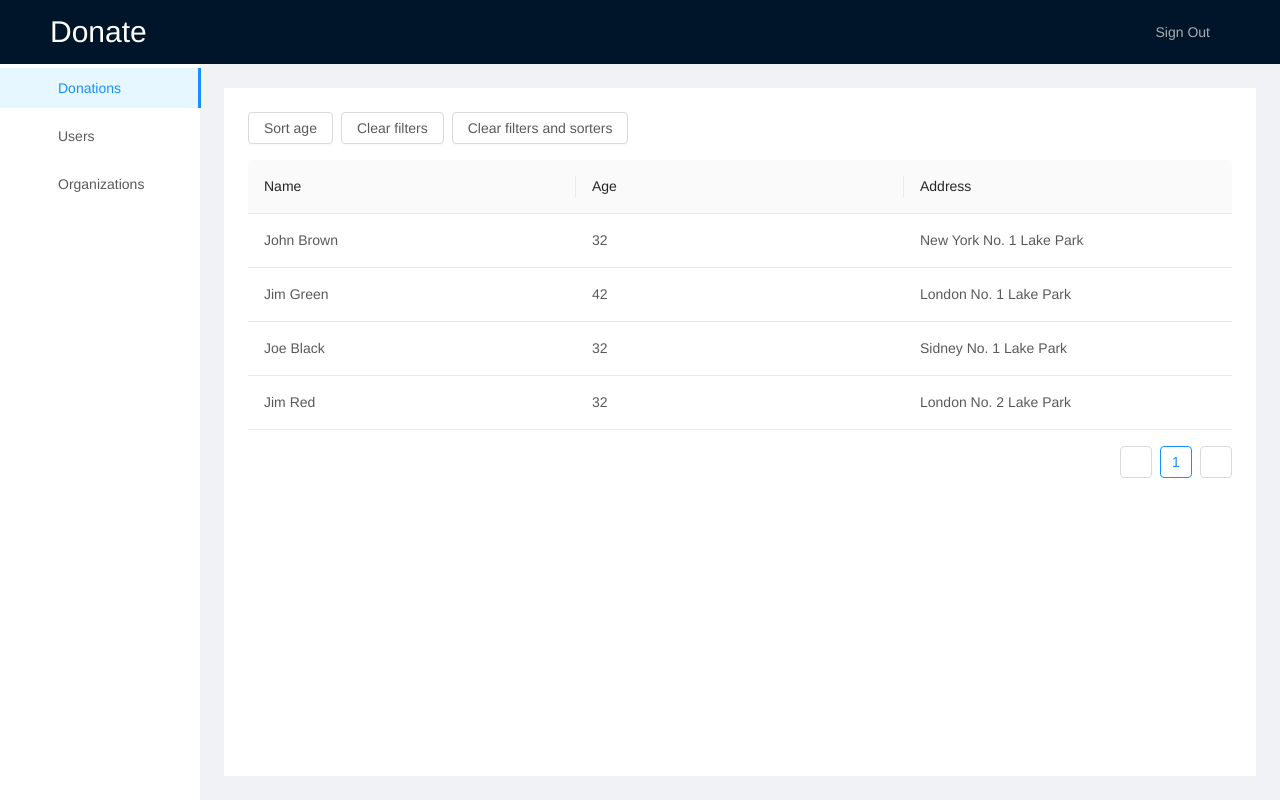
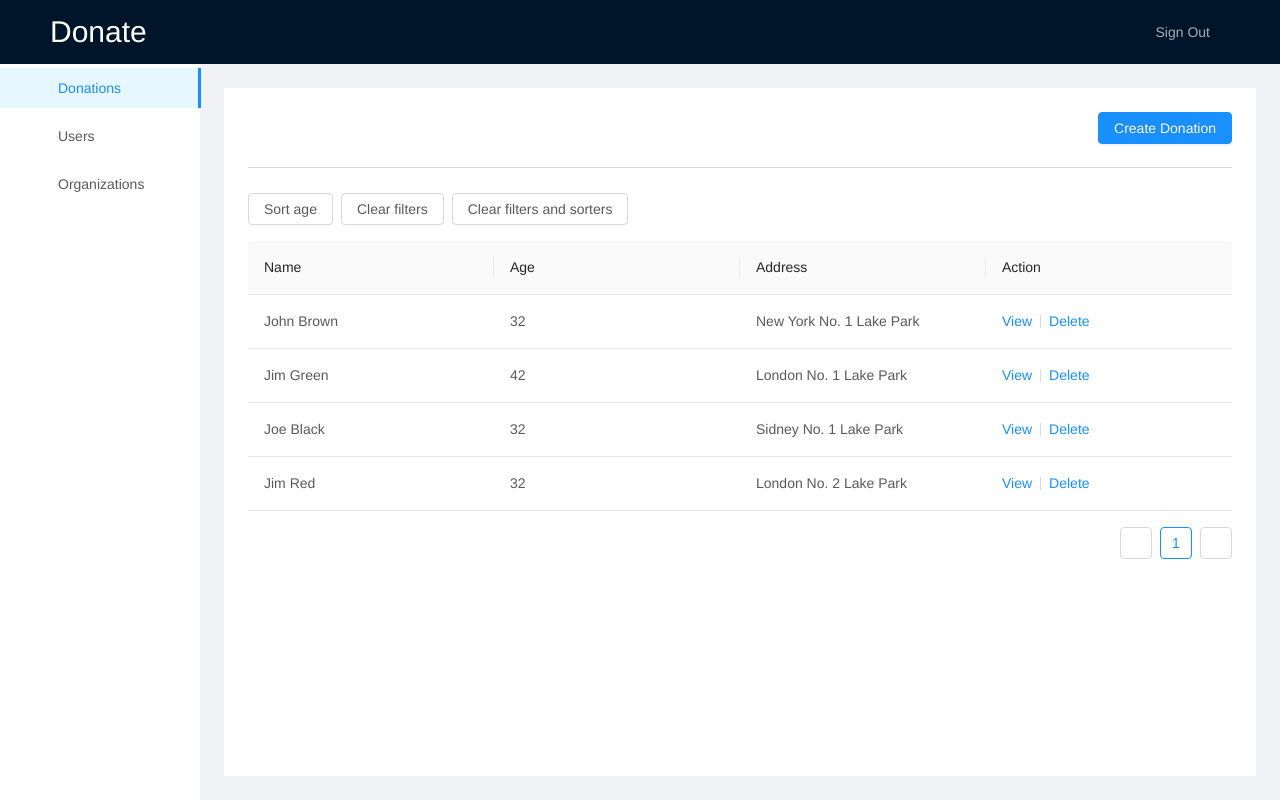
Before and after one commit to facundo-lewis/donate-proto, a Vue app: page /#/admin in a window 1280 px wide. Built offline with nearby package versions, Linux system fonts and the light colour scheme.

Commit message:
Donations change. Not definitive

```diff
--- a/src/main.js
+++ b/src/main.js
@@ -16,7 +16,8 @@ import {
   Tag,
   Menu,
   Modal,
-  Table
+  Table,
+  Divider
 } from 'ant-design-vue';
 
 Vue.component(Button.name, Button);
@@ -46,6 +47,7 @@ Vue.component(Menu.Item.name, Menu.Item);
 Vue.component(Menu.SubMenu.name, Menu.SubMenu);
 Vue.component(Modal.name, Modal);
 Vue.component(Table.name, Table);
+Vue.component(Divider.name, Divider);
 
 Vue.config.productionTip = false
 
--- a/src/views/Donations.vue
+++ b/src/views/Donations.vue
@@ -1,11 +1,23 @@
 <template>
   <div>
     <div class="table-operations">
+        <div style="text-align: right">
+            <router-link to="/admin/donation" tag='a-button' class="ant-btn-primary">
+                Create Donation
+            </router-link>
+        </div>
+      <a-divider></a-divider>
       <a-button @click="setAgeSort">Sort age</a-button>
       <a-button @click="clearFilters">Clear filters</a-button>
       <a-button @click="clearAll">Clear filters and sorters</a-button>
     </div>
-    <a-table :columns="columns" :dataSource="data" @change="handleChange" />
+    <a-table :columns="columns" :dataSource="data" @change="handleChange">
+        <span slot="action" slot-scope="text, record">
+            <router-link :to="'/admin/donation/' + record.id">View</router-link>
+            <a-divider type="vertical" />
+            <a>Delete</a>
+        </span>
+    </a-table>
   </div>
 </template>
 <script>
@@ -40,9 +52,9 @@ export default {
     name: 'Donations',
     data() {
         return {
-        data,
-        filteredInfo: null,
-        sortedInfo: null,
+            data,
+            filteredInfo: null,
+            sortedInfo: null,
         };
     },
     computed: {
@@ -70,7 +82,7 @@ export default {
                     dataIndex: 'age',
                     key: 'age',
                     sorter: (a, b) => a.age - b.age,
-                        sortOrder: sortedInfo.columnKey === 'age' && sortedInfo.order,
+                    sortOrder: sortedInfo.columnKey === 'age' && sortedInfo.order,
                 },
                 {
                     title: 'Address',
@@ -85,6 +97,11 @@ export default {
                     sorter: (a, b) => a.address.length - b.address.length,
                     sortOrder: sortedInfo.columnKey === 'address' && sortedInfo.order,
                     ellipsis: true,
+                },
+                {
+                    title: 'Action',
+                    key: 'action',
+                    scopedSlots: { customRender: 'action' },
                 },
             ];
             return columns;
@@ -105,7 +122,7 @@ export default {
         },
         setAgeSort() {
             this.sortedInfo = {
-                order: 'descend',
+                order: this.sortedInfo && this.sortedInfo.order === 'ascend' ? 'descend': 'ascend',
                 columnKey: 'age',
             };
         },
--- a/src/views/SignUp.vue
+++ b/src/views/SignUp.vue
@@ -15,6 +15,7 @@
                 </a-row>
             </div>
         </a-layout-content>
+        <a-layout-footer>Softvision</a-layout-footer>
     </a-layout>
 </template>
 <script>
```
